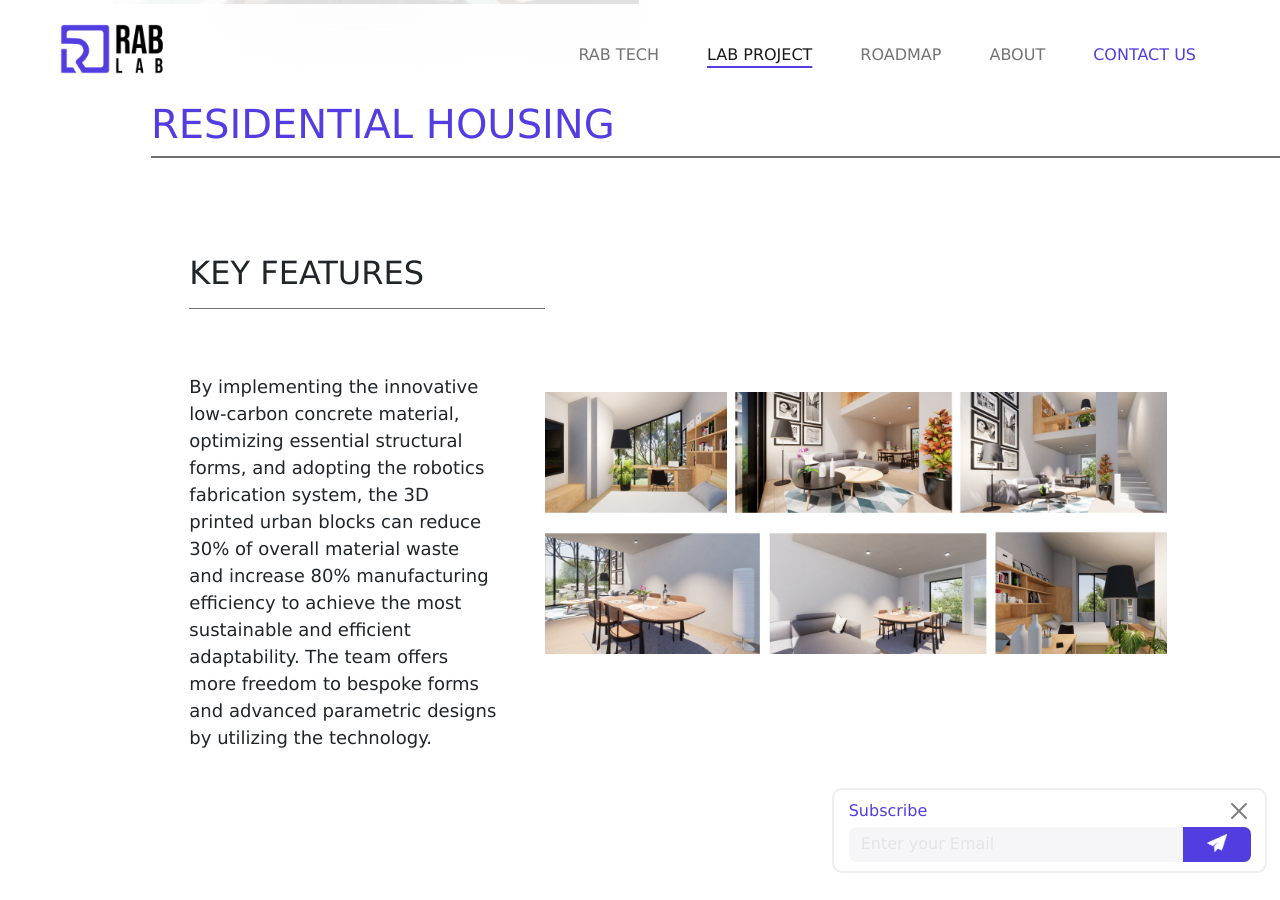
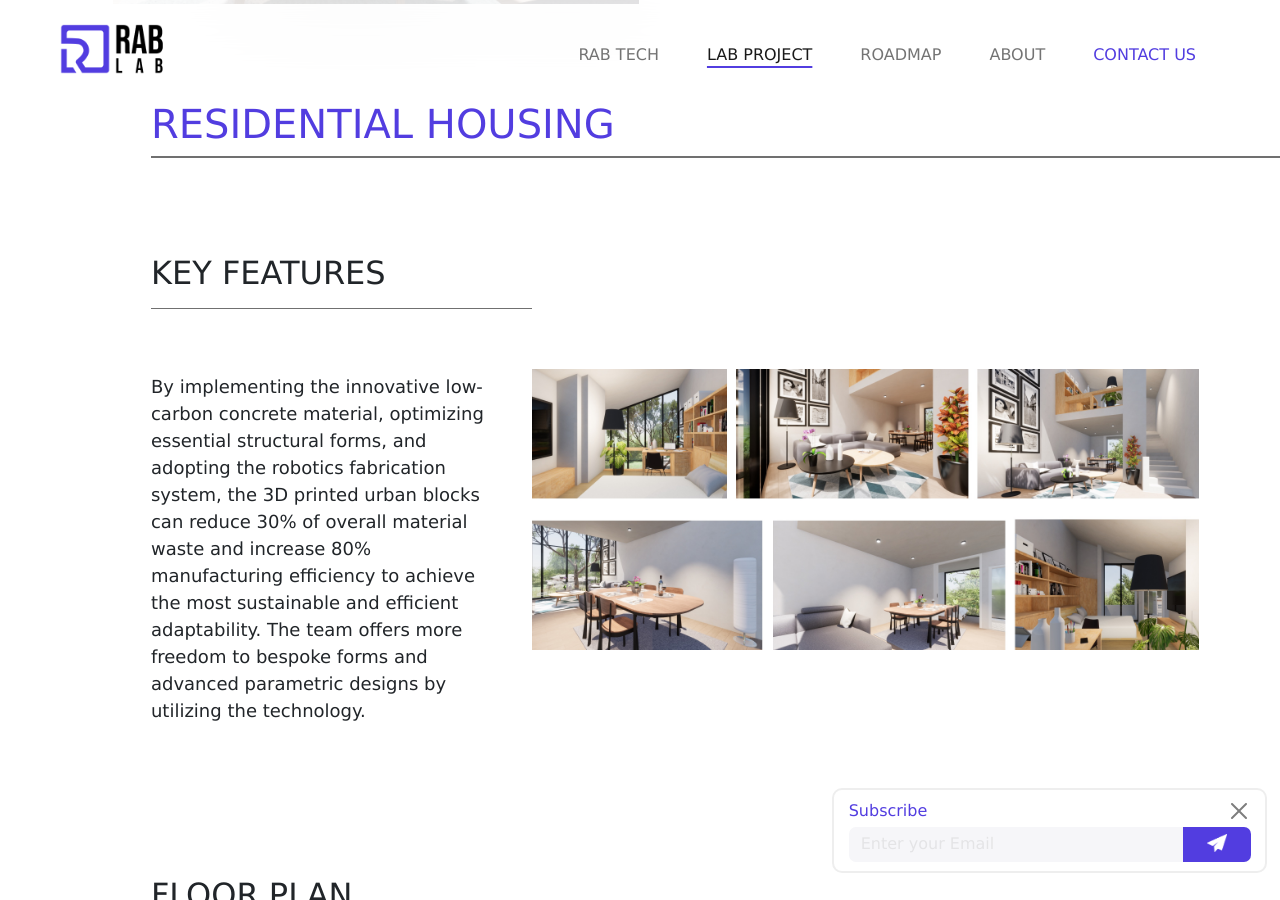
Before and after one commit to rab-lab/rab-lab.github.io, a Jekyll site: the page built from lab-projects.md, in a window 1280 px wide and 900 px high, scrolled down 2000 px. Built offline with Jekyll 4.4.1, drawn with Linux system fonts in a browser that asks for light colours; nearby versions of some CDN libraries.

Commit message:
edited project-card layout

```diff
--- a/_includes/project_card.html
+++ b/_includes/project_card.html
@@ -14,7 +14,7 @@
                 </div>
                 {% if data.items %}
                 {% for item in data.items %}
-                <div class="row g-0 py-5 text-start">
+                <div class="row g-0 py-5 text-start" style="margin: 0 -3vw">
                     <div class="col-1 {% if thecycle == 'even' %}order-last{% endif %}"></div>
                     <div class="col">
                         <img src="{{ item.image }}" class="img-fluid {% if thecycle == 'odd' %}from-left{% else %}from-right{% endif %}" style="position: relative; object-fit: contain;">
```
